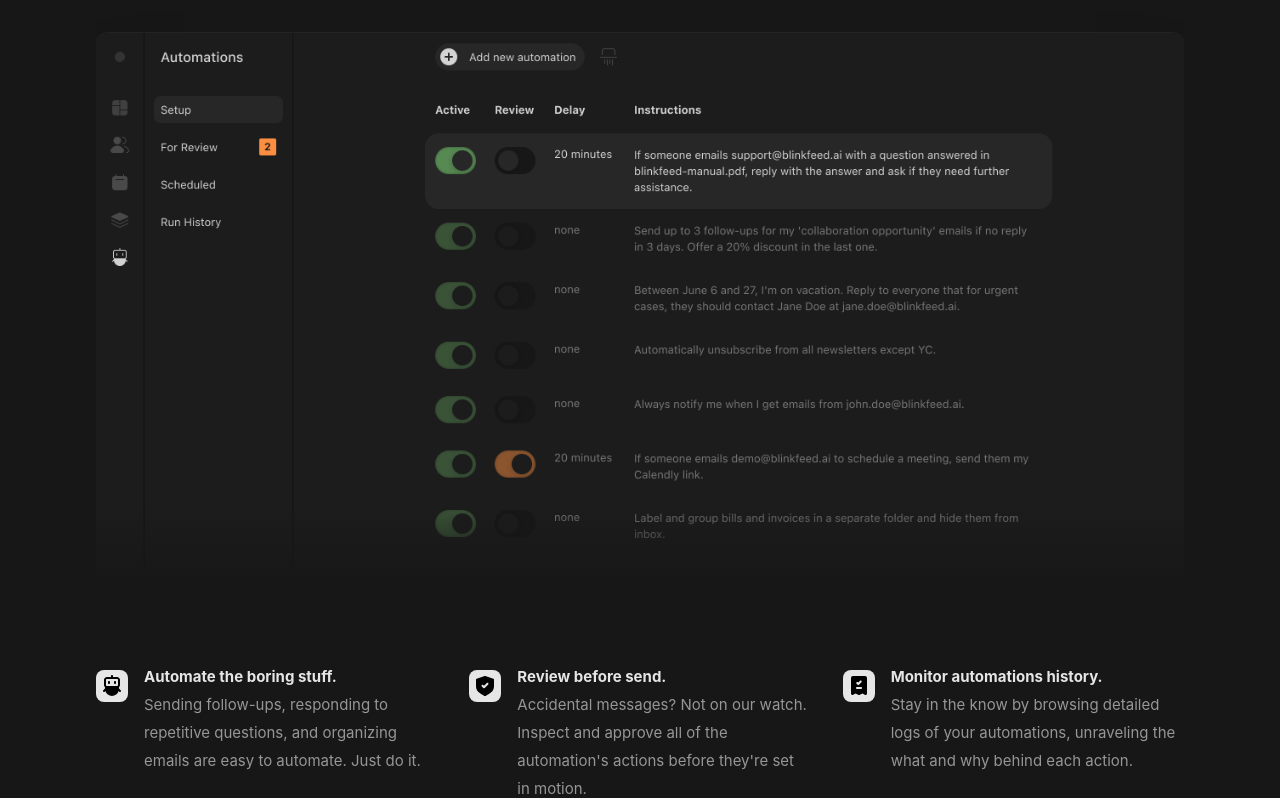
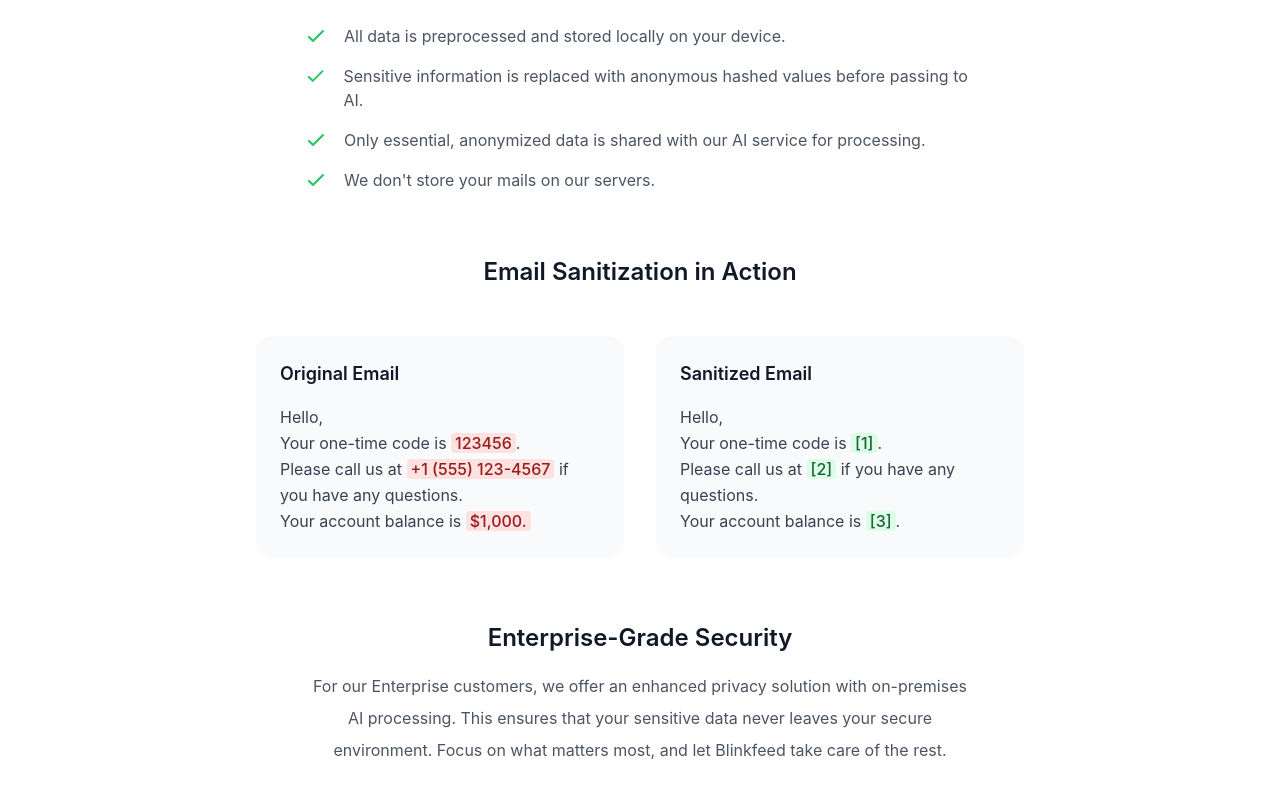
Before and after one commit to blinkfeed-ai/website, a Next.js app: page / in a window 1280 px wide. Shown: the part 4082-4880 px from the top of the page. Built offline with nearby package versions, Linux system fonts and the light colour scheme.

Commit message:
Privacy section

```diff
--- a/src/app/page.tsx
+++ b/src/app/page.tsx
@@ -1349,6 +1349,97 @@ function Pricing() {
   )
 }
 
+const HighlightedText = ({ children, type }: { children: React.ReactNode, type: 'added' | 'removed' }) => {
+  const baseStyle = "px-1 rounded font-medium";
+  const colorStyle = type === 'removed' ? "bg-red-100 text-red-800" : "bg-green-100 text-green-800";
+  return <span className={`${baseStyle} ${colorStyle}`}>{children}</span>;
+};
+
+const EmailComparison = () => (
+  <div className="grid grid-cols-1 lg:grid-cols-2 gap-8 mt-12">
+    <div className="bg-gray-50 p-6 rounded-2xl">
+      <h3 className="text-lg font-semibold mb-4 text-gray-900">Original Email</h3>
+      <p className="text-gray-700 leading-relaxed">
+        Hello,<br/>
+        Your one-time code is <HighlightedText type="removed">123456</HighlightedText>.<br/>
+        Please call us at <HighlightedText type="removed">+1 (555) 123-4567</HighlightedText> if you have any questions.<br/>
+        Your account balance is <HighlightedText type="removed">$1,000.</HighlightedText><br/>
+      </p>
+    </div>
+    <div className="bg-gray-50 p-6 rounded-2xl">
+      <h3 className="text-lg font-semibold mb-4 text-gray-900">Sanitized Email</h3>
+      <p className="text-gray-700 leading-relaxed">
+        Hello,<br/>
+        Your one-time code is <HighlightedText type="added">[1]</HighlightedText>.<br/>
+        Please call us at <HighlightedText type="added">[2]</HighlightedText> if you have any questions.<br/>
+        Your account balance is <HighlightedText type="added">[3]</HighlightedText>.<br/>
+      </p>
+    </div>
+  </div>
+);
+
+function Privacy() {
+  return (
+    <Section>
+      <Container>
+        <div className='py-16 lg:py-24'>
+          <div className='mx-auto max-w-2xl text-center'>
+            <h2 className='text-4xl font-bold tracking-tight text-gray-900 sm:text-5xl'>
+              Privacy is at our foundation
+            </h2>
+            <p className='mt-6 text-lg leading-8 text-gray-600'>
+              At Blinkfeed, we've built privacy into every aspect of our product. Your data security is not just a feature—it's our core principle.
+            </p>
+          </div>
+
+          <div className='mx-auto max-w-2xl mt-16'>
+            <h3 className="text-2xl font-semibold text-gray-900 mb-6">How We Safeguard Your Information</h3>
+            <ul className="space-y-4 text-gray-600">
+              <li className="flex items-start gap-2">
+                <svg className="h-6 w-6 text-green-500 mr-2" fill="none" viewBox="0 0 24 24" stroke="currentColor">
+                  <path strokeLinecap="round" strokeLinejoin="round" strokeWidth={2} d="M5 13l4 4L19 7" />
+                </svg>
+                <span>All data is preprocessed and stored locally on your device.</span>
+              </li>
+              <li className="flex items-start gap-2">
+                <svg className="h-6 w-6 text-green-500 mr-2" fill="none" viewBox="0 0 24 24" stroke="currentColor">
+                  <path strokeLinecap="round" strokeLinejoin="round" strokeWidth={2} d="M5 13l4 4L19 7" />
+                </svg>
+                <span>Sensitive information is replaced with anonymous hashed values before passing to AI.</span>
+              </li>
+              <li className="flex items-start gap-2">
+                <svg className="h-6 w-6 text-green-500 mr-2" fill="none" viewBox="0 0 24 24" stroke="currentColor">
+                  <path strokeLinecap="round" strokeLinejoin="round" strokeWidth={2} d="M5 13l4 4L19 7" />
+                </svg>
+                <span>Only essential, anonymized data is shared with our AI service for processing.</span>
+              </li>
+              <li className="flex items-start gap-2">
+                <svg className="h-6 w-6 text-green-500 mr-2" fill="none" viewBox="0 0 24 24" stroke="currentColor">
+                  <path strokeLinecap="round" strokeLinejoin="round" strokeWidth={2} d="M5 13l4 4L19 7" />
+                </svg>
+                <span>We don't store your mails on our servers.</span>
+              </li>
+            </ul>
+          </div>
+
+          <div className='mx-auto max-w-3xl mt-16'>
+            <h3 className="text-2xl font-semibold text-gray-900 mb-6 text-center">Email Sanitization in Action</h3>
+            <EmailComparison />
+          </div>
+
+          <div className='mx-auto max-w-2xl mt-16 text-center'>
+            <h3 className="text-2xl font-semibold text-gray-900 mb-4">Enterprise-Grade Security</h3>
+            <p className="text-gray-600 leading-8">
+              For our Enterprise customers, we offer an enhanced privacy solution with on-premises AI processing.
+              This ensures that your sensitive data never leaves your secure environment. Focus on what matters most, and let Blinkfeed take care of the rest.
+            </p>
+          </div>
+        </div>
+      </Container>
+    </Section>
+  );
+}
+
 function Testimontials() {
   const backgroundColor = 'rgba(0,10,0,0.02)'
   return (
@@ -1474,6 +1565,7 @@ function Example() {
         <About />
         <XFeatures1 />
         <XFeatures2 />
+        <Privacy />
         <Automations />
         <FeaturesForPowerUsers />
         <Pricing />
```
